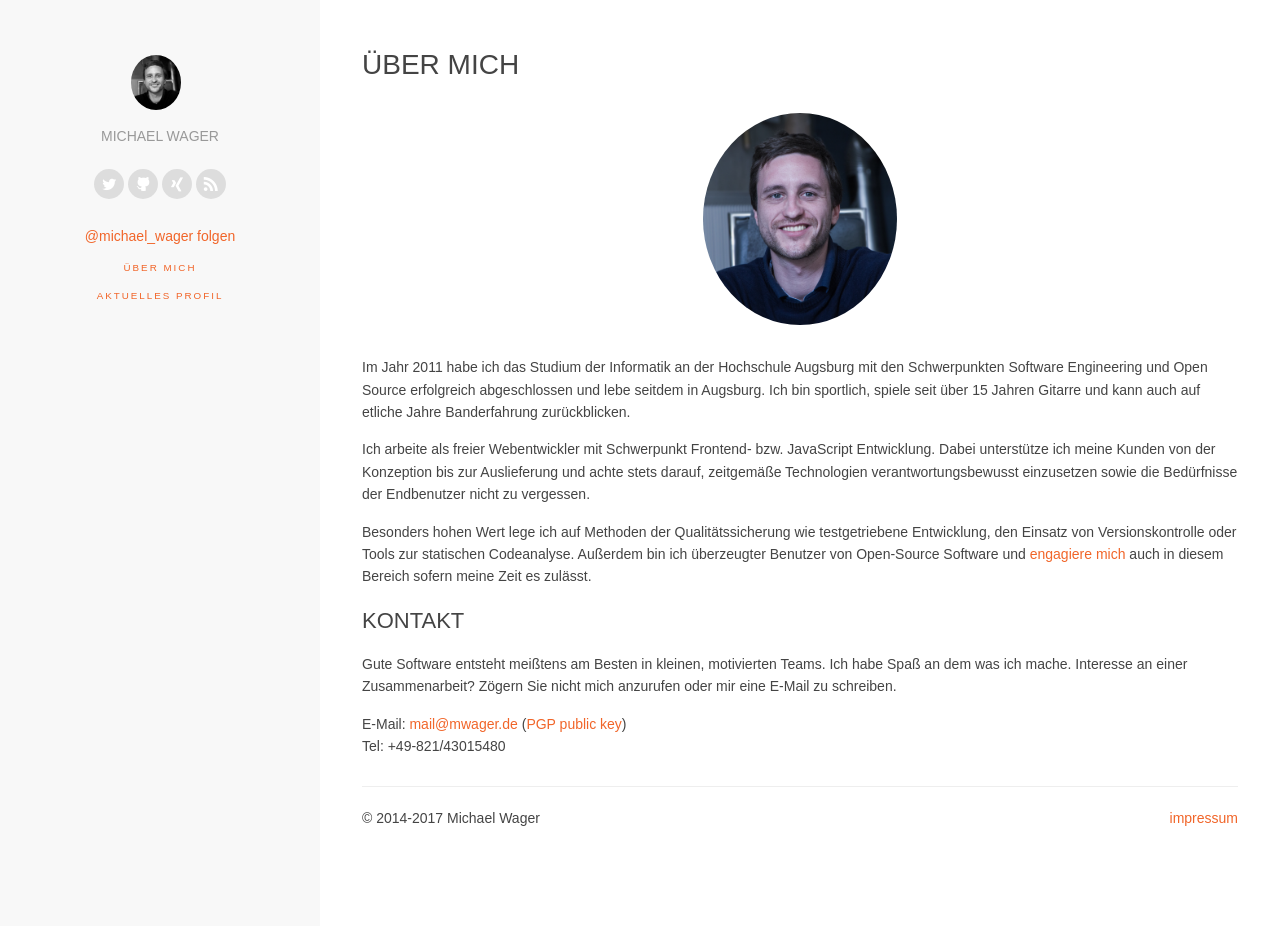
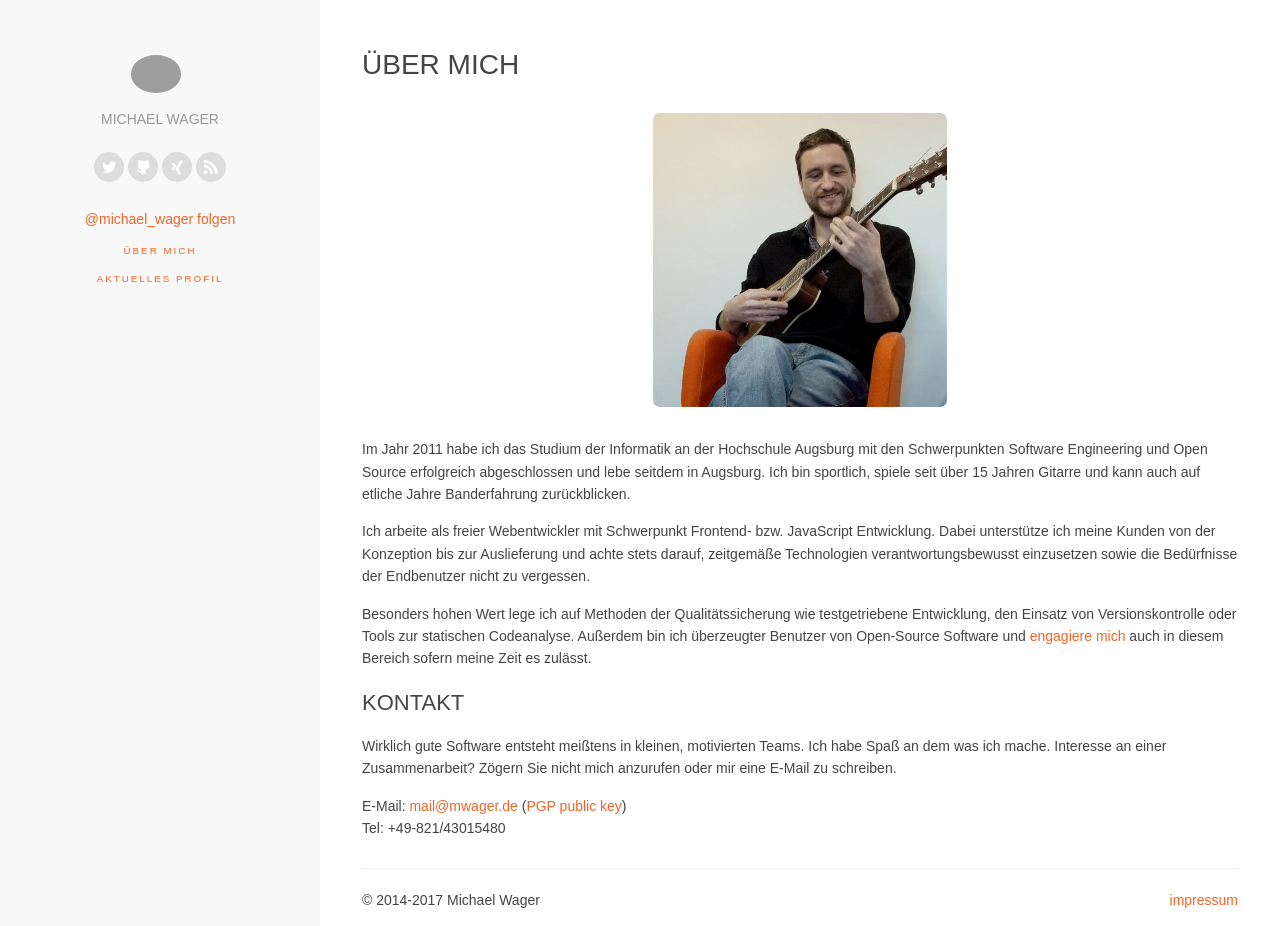
Before and after one commit to mwager/mwager.github.io, a Jekyll site: the page built from about.md, in a window 1280 px wide and 926 px high. Built offline with Jekyll 4.4.1, drawn with Linux system fonts in a browser that asks for light colours; nearby versions of some CDN libraries; comment, search, counter and statistics services are not loaded; grey boxes are pictures that could not be loaded.

Commit message:
update selfie-image

```diff
--- a/_includes/header.html
+++ b/_includes/header.html
@@ -2,7 +2,7 @@
     <div class="header">
         <hgroup>
             <a href="{{ site.baseurl }}/" class="main-link">
-              <img src="/images/me.jpg" class="selfie-main" alt="selfie">
+              <img src="/images/me_main.jpg" class="selfie-main" alt="selfie">
               <h1 class="brand-title">michael wager</h1>
             </a>
         </hgroup>
--- a/about.md
+++ b/about.md
@@ -4,7 +4,7 @@ title: Über mich
 permalink: /about/
 ---
 <div style="text-align:center;">
-    <img src="/images/me_color.jpg" class="selfie-about">
+    <img src="/images/me.jpg" class="selfie-about">
 </div>
 
 Im Jahr 2011 habe ich das Studium der Informatik an der Hochschule Augsburg mit den Schwerpunkten Software Engineering und Open Source erfolgreich abgeschlossen und lebe seitdem in Augsburg. Ich bin sportlich, spiele seit über 15 Jahren Gitarre und kann auch auf etliche Jahre Banderfahrung zurückblicken.
@@ -16,7 +16,7 @@ Besonders hohen Wert lege ich auf Methoden der Qualitätssicherung wie testgetri
 
 ## Kontakt ##
 
-Gute Software entsteht meißtens am Besten in kleinen, motivierten Teams. Ich habe Spaß an dem was ich mache. Interesse an einer Zusammenarbeit? Zögern Sie nicht mich anzurufen oder mir eine E-Mail zu schreiben.
+Wirklich gute Software entsteht meißtens in kleinen, motivierten Teams. Ich habe Spaß an dem was ich mache. Interesse an einer Zusammenarbeit? Zögern Sie nicht mich anzurufen oder mir eine E-Mail zu schreiben.
 
 E-Mail: <a href="mailto:{{ site.email }}">{{ site.email }}</a> (<a href="{{ site.url }}/mwager.asc">PGP public key</a>)<br/>
 Tel: {{ site.tel_nr }}
--- a/css/main.css
+++ b/css/main.css
@@ -294,8 +294,8 @@ footer .wrap {
 
 }
 .selfie-about {
-  border-radius: 50%;
-  max-width: 200px !important;
+  border-radius: 10px;
+  max-width: 300px !important;
   /*float: left;*/
   margin: 7px;
   padding: 3px;
```
Also changed, not shown: build/main.min.css, images/me.jpg, images/me_color.jpg (deleted).
